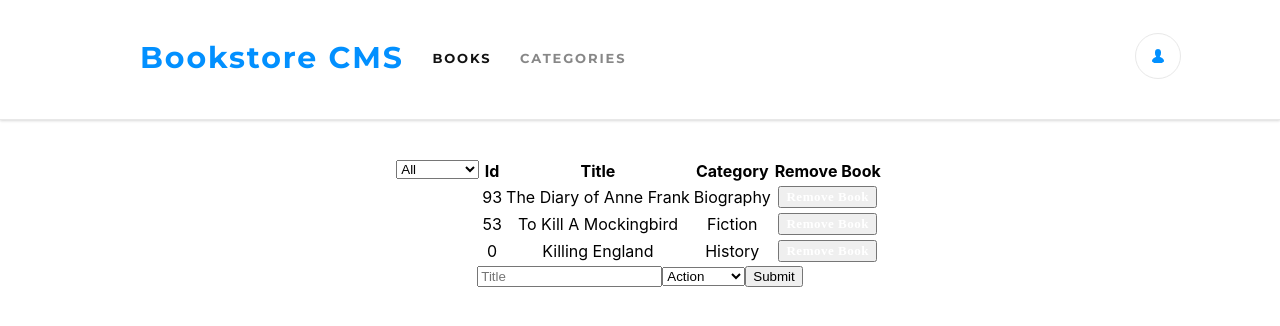
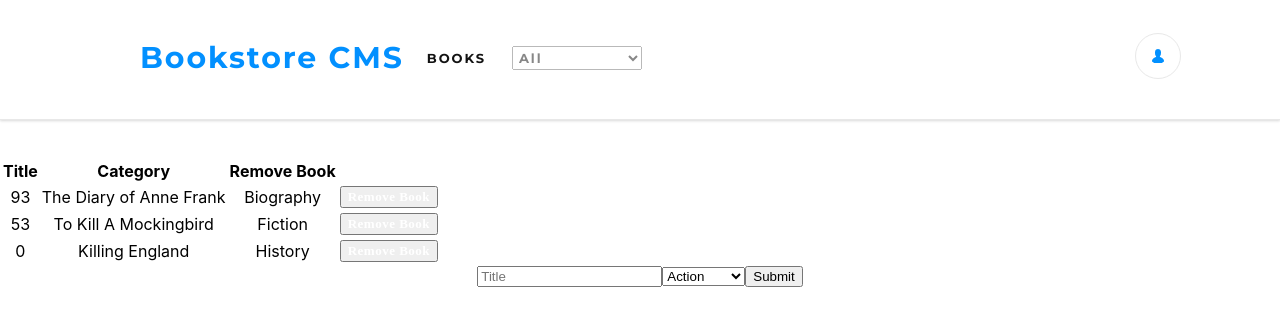
Before and after one commit to didymus707/bookstore, a React (Create React App) app: page / in a window 1280 px wide. Shown: the top 326 px of the page. Built offline with nearby package versions, Linux system fonts and the light colour scheme.

Commit message:
Positioned the select filter

```diff
--- a/src/App.css
+++ b/src/App.css
@@ -7,11 +7,6 @@
 .App-logo {
   height: 40vmin;
   pointer-events: none;
-}
-
-.container {
-  display: flex;
-  justify-content: center;
 }
 
 .nav {
@@ -28,7 +23,7 @@
   display: flex;
   justify-content: space-between;
   align-items: center;
-  width: 45%;
+  width: 32%;
   font-family: 'Montserrat', sans-serif;
 }
 
@@ -43,7 +38,19 @@
   font-size: 30px;
 }
 
-.list li:nth-of-type(3) {
+.select {
+  position: absolute;
+  top: 46px;
+  left: 40%;
+}
+
+.select select {
+  font-family: 'Montserrat', sans-serif;
+  font-size: 13px;
+  color: #121212;
+  letter-spacing: 1.9px;
+  width: 130px;
+  padding: 2px;
   opacity: 0.5;
 }
 
--- a/src/component/Book.js
+++ b/src/component/Book.js
@@ -7,7 +7,6 @@ const Book = ({ books, deleteBook, filter }) => (
     {filter
       ? books.filter((book) => book.category === filter).map((book) => (
         <tr key={book.id}>
-          <td>{book.id}</td>
           <td>{book.title}</td>
           <td>{book.category}</td>
           <td>
--- a/src/component/CategoryFilter.js
+++ b/src/component/CategoryFilter.js
@@ -23,7 +23,7 @@ const CategoryFilter = ({ filterBook }) => {
 
   return (
     <>
-      <form>
+      <form className="select">
         <select name="category" id="category" value={value} onChange={(e) => handleSelect(e)}>
           {categories.map((category, id) => (
             <option key={id}>{category}</option>
--- a/src/component/Header.js
+++ b/src/component/Header.js
@@ -14,7 +14,6 @@ const Header = () => (
     <ul className="list">
       <li>Bookstore CMS</li>
       <li>BOOKS</li>
-      <li>CATEGORIES</li>
     </ul>
     <div className="icon">
       <GoPerson style={styles} />
--- a/src/containers/BooksLists.js
+++ b/src/containers/BooksLists.js
@@ -20,7 +20,6 @@ const BooksList = ({ removeBook, changeFilter }) => {
       <table>
         <thead>
           <tr>
-            <th>Id</th>
             <th>Title</th>
             <th>Category</th>
             <th>Remove Book</th>
```
